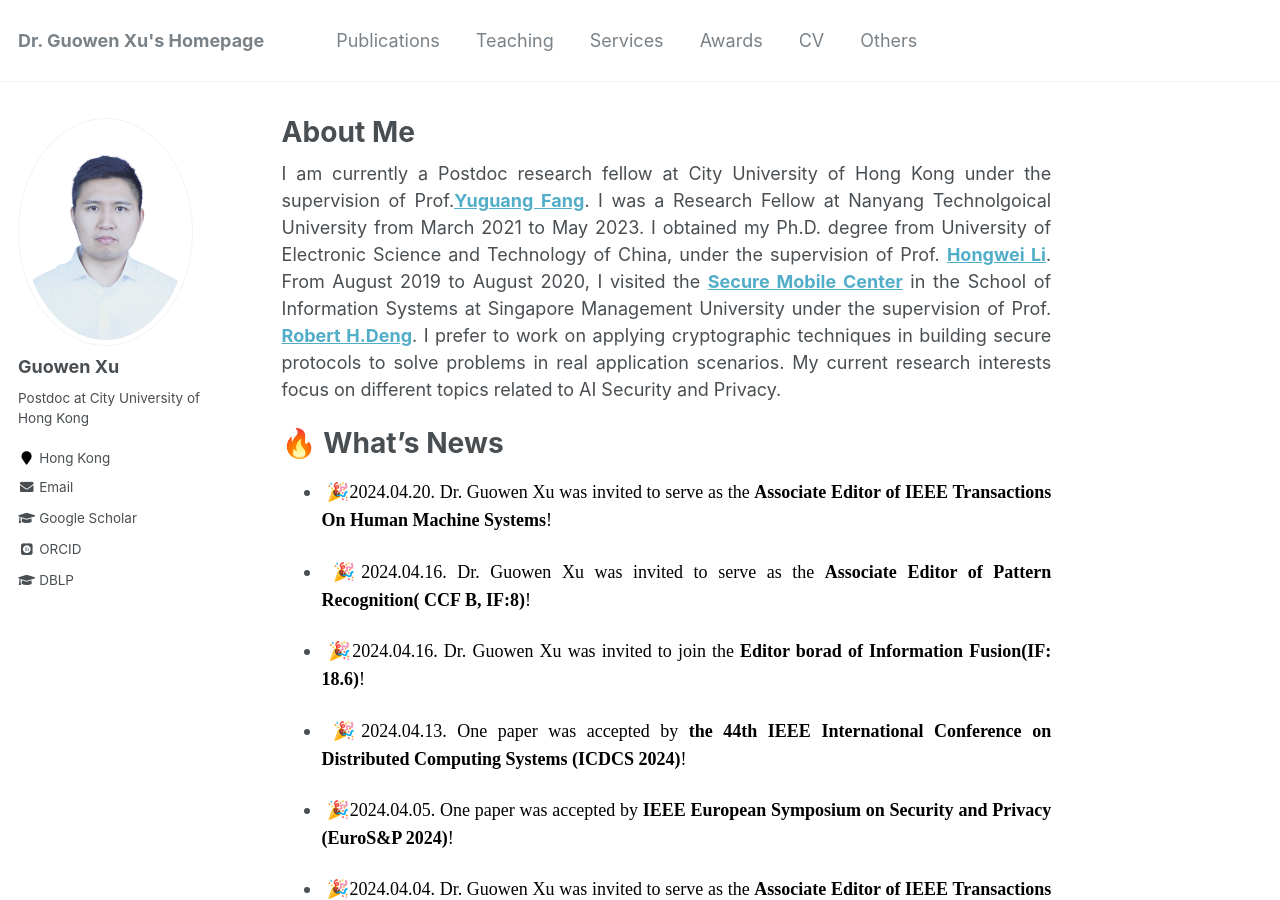
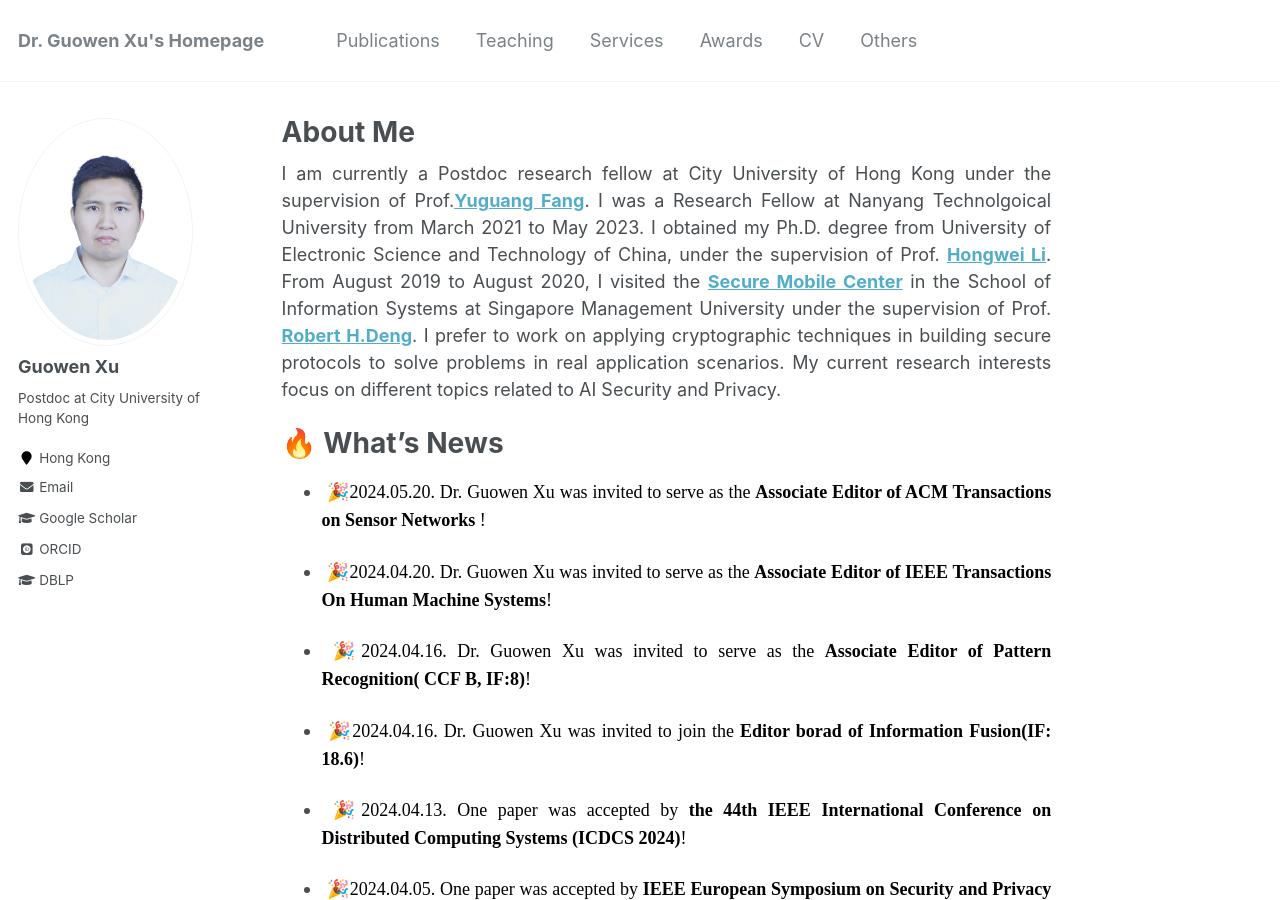
Before and after one commit to Guowen-xu/guowen-xu.github.io, a Jekyll site: the page built from _pages/about.md, in a window 1280 px wide and 900 px high. Built offline with Jekyll 4.4.1, drawn with Linux system fonts in a browser that asks for light colours; some web fonts are replaced.

Commit message:
Update about.md

```diff
--- a/_pages/about.md
+++ b/_pages/about.md
@@ -15,6 +15,7 @@ redirect_from:
 
   🔥 What's News
 ======
+-    <p align="justify">&nbsp;🎉<font face="Times New Roman" color=black size=4>2024.05.20.  Dr. Guowen Xu was invited to serve as the <b>Associate Editor of  ACM Transactions on Sensor Networks </b>!</font></p>
 -    <p align="justify">&nbsp;🎉<font face="Times New Roman" color=black size=4>2024.04.20.  Dr. Guowen Xu was invited to serve as the <b>Associate Editor of  IEEE Transactions On Human Machine Systems</b>!</font></p>
 -  <p align="justify">&nbsp;🎉<font face="Times New Roman" color=black size=4>2024.04.16.  Dr. Guowen Xu was invited to serve as the <b>Associate Editor of  Pattern Recognition( CCF B, IF:8)</b>!</font></p>
 -    <p align="justify">&nbsp;🎉<font face="Times New Roman" color=black size=4>2024.04.16.  Dr. Guowen Xu was invited to join the <b>Editor borad of Information Fusion(IF: 18.6)</b>!</font></p>
```
